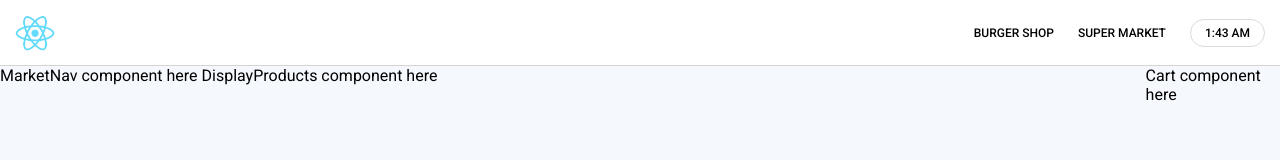
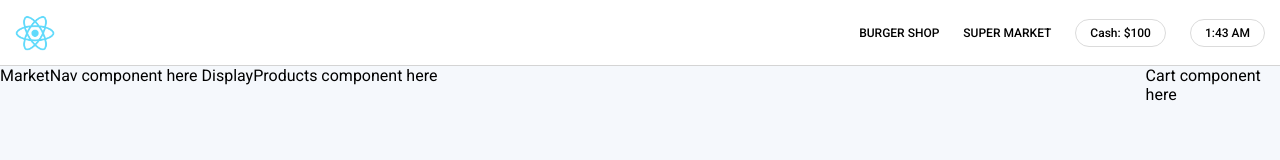
Before and after one commit to cactuspie23/reactville-lab, a React (Create React App) app: page /market in a window 1280 px wide. Shown: the top 160 px of the page. Built offline with nearby package versions, Linux system fonts and the light colour scheme; a web font is replaced by a local one.

Commit message:
set up supermarket components

```diff
--- a/src/App.jsx
+++ b/src/App.jsx
@@ -11,15 +11,23 @@ import SuperMarket from './Components/SuperMarket/SuperMarket'
 
 const App = () => {
   const [daytime, setDaytime] = useState(true)
+  const [cash, setCash] = useState(100)
+  console.log(cash)
+
+  const handleExchange = amt => {
+    if (cash - amt < 0) return false
+    setCash((cash - amt).toFixed(2))
+    return true
+  }
 
   return (
     <>
-      <Nav setDaytime={setDaytime} />
+      <Nav cash={cash} setCash={setCash} setDaytime={setDaytime} />
       <main>
         <Routes>
           <Route path='/' element={<Landing daytime={daytime} />} />
           <Route path='/burgers' element={<BurgerShop />} />
-          <Route path='/market' element={<SuperMarket />} />
+          <Route path='/market' element={<SuperMarket handleExchange={handleExchange} />} />
         </Routes>
       </main>
 
--- a/src/Components/Nav/Nav.jsx
+++ b/src/Components/Nav/Nav.jsx
@@ -2,7 +2,7 @@
 import Logo from '../../assets/react-logo.png'
 import { NavLink } from 'react-router-dom'
 import Clock from './Clock'
-
+import Wallet from './Wallet'
 
 const Nav = (props) => {
   return (
@@ -16,7 +16,8 @@ const Nav = (props) => {
       <NavLink to='/market'>
         SUPER MARKET
       </NavLink>
-      <Clock setDaytime={props.setDaytime} />
+      <Wallet cash={props.cash} />
+      <Clock daytime={props.daytime} setDaytime={props.setDaytime} />
     </nav>
   )
 }
--- a/src/Components/Nav/Wallet.jsx
+++ b/src/Components/Nav/Wallet.jsx
@@ -1,7 +1,7 @@
 
-const Wallet = () => {
+const Wallet = (props) => {
   return (
-    <p className="display-items">Cash: $</p>
+    <p className="display-items">Cash: ${props.cash}</p>
   )
 }
 
--- a/src/Components/SuperMarket/SuperMarket.jsx
+++ b/src/Components/SuperMarket/SuperMarket.jsx
@@ -1,9 +1,16 @@
 import '../../styles/super-market.css'
+import { useState } from 'react'
 
 // Components & Data
 import { products } from '../../data/market-data'
+import MarketNav from './MarketNav'
+import DisplayProducts from './DisplayProducts'
+import Cart from './Cart'
 
 const SuperMarket = () => {
+  const [cart, setCart] = useState([])
+  const [productCategory, setProductCategory] = useState('Produce')
+
   console.log('Imported product data:::', products)
   return (
     <div className="super-market">
```
